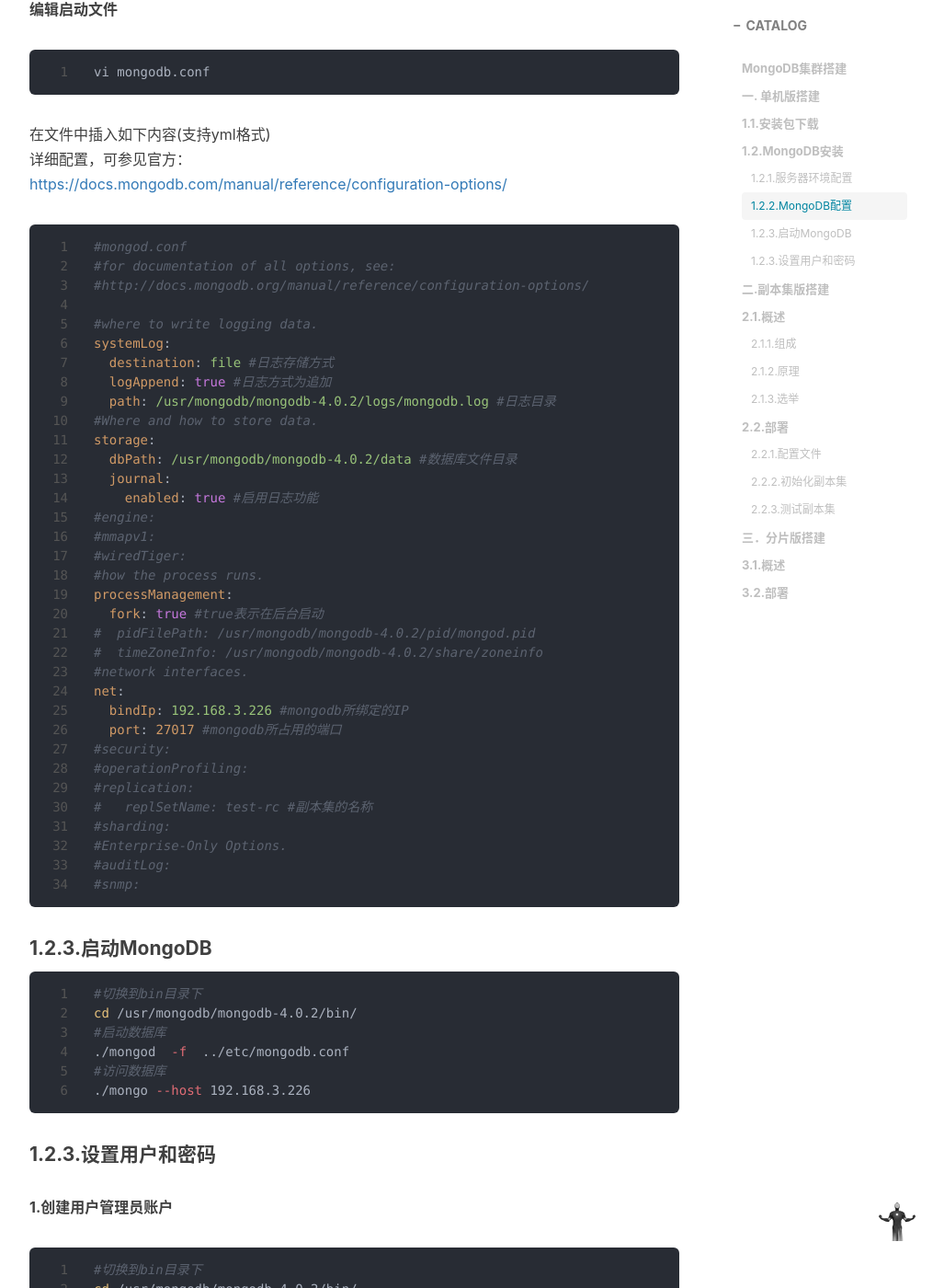
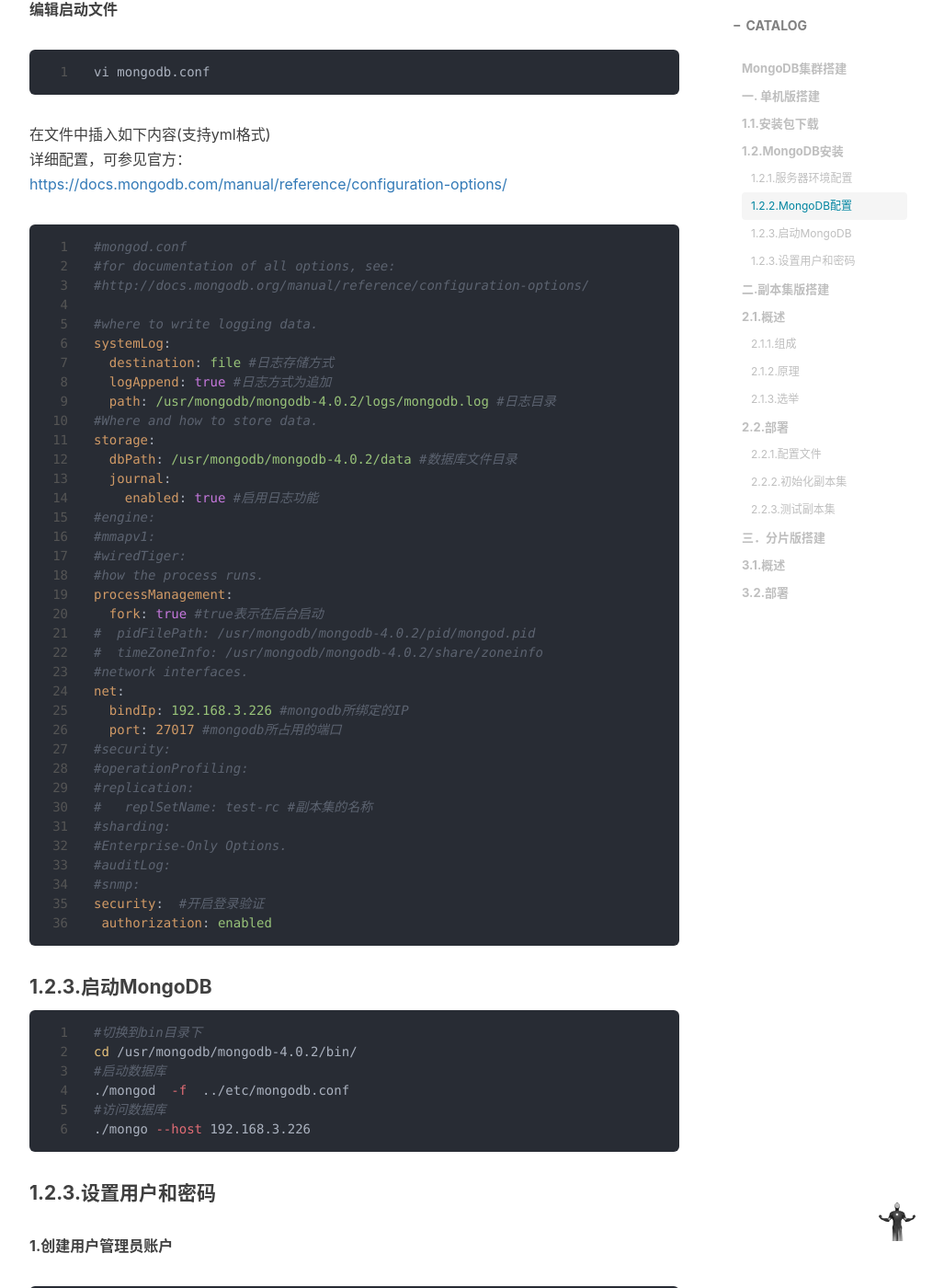
Before and after one commit to Lengxiaobing/Lengxiaobing.github.io, a Jekyll site: the page built from _posts/2018-11-09-MongoDB集群搭建.md, in a window 1280 px wide and 1400 px high, scrolled down 2183 px. Shown: the whole window at 92% size, without its empty margins (233-1260 px from the left). Built offline with Jekyll 4.4.1, drawn with Linux system fonts in a browser that asks for light colours; nearby versions of some CDN libraries; comment, search, counter and statistics services are not loaded.

Commit message:
Update 2018-11-09-MongoDB集群搭建.md

````diff
--- a/_posts/2018-11-09-MongoDB集群搭建.md
+++ b/_posts/2018-11-09-MongoDB集群搭建.md
@@ -95,6 +95,8 @@
 #Enterprise-Only Options.
 #auditLog:
 #snmp:
+security:  #开启登录验证
+ authorization: enabled
 ```
 
 #### 1.2.3.启动MongoDB
````
